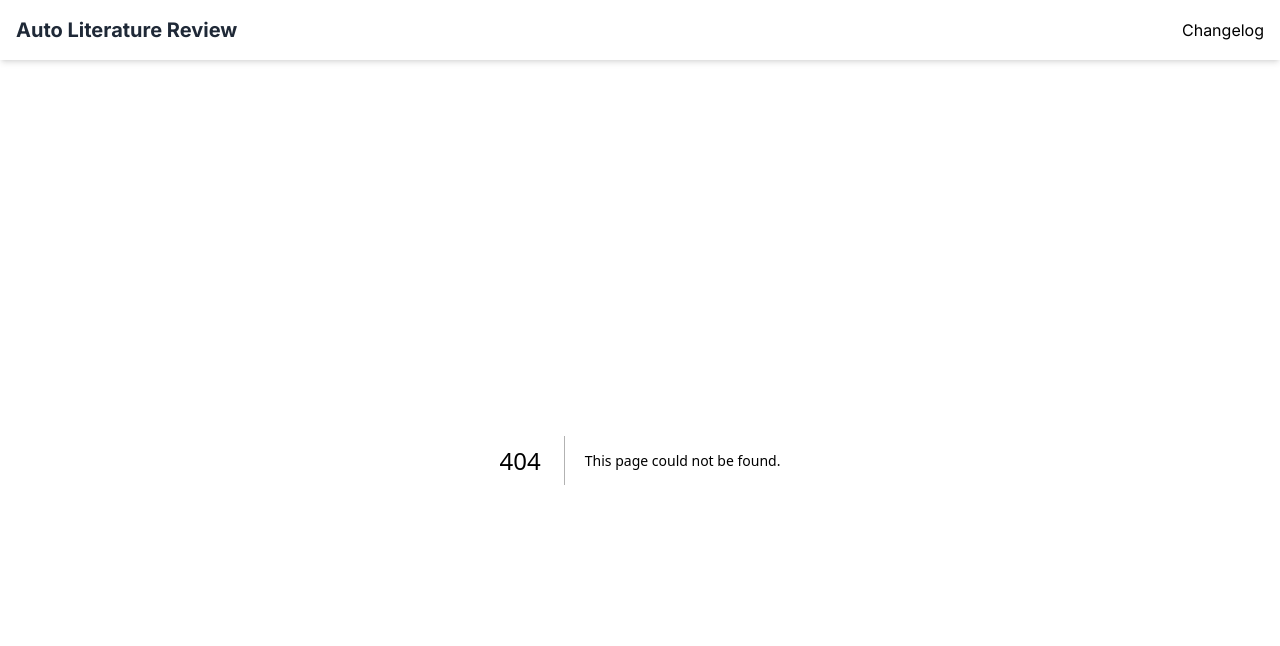
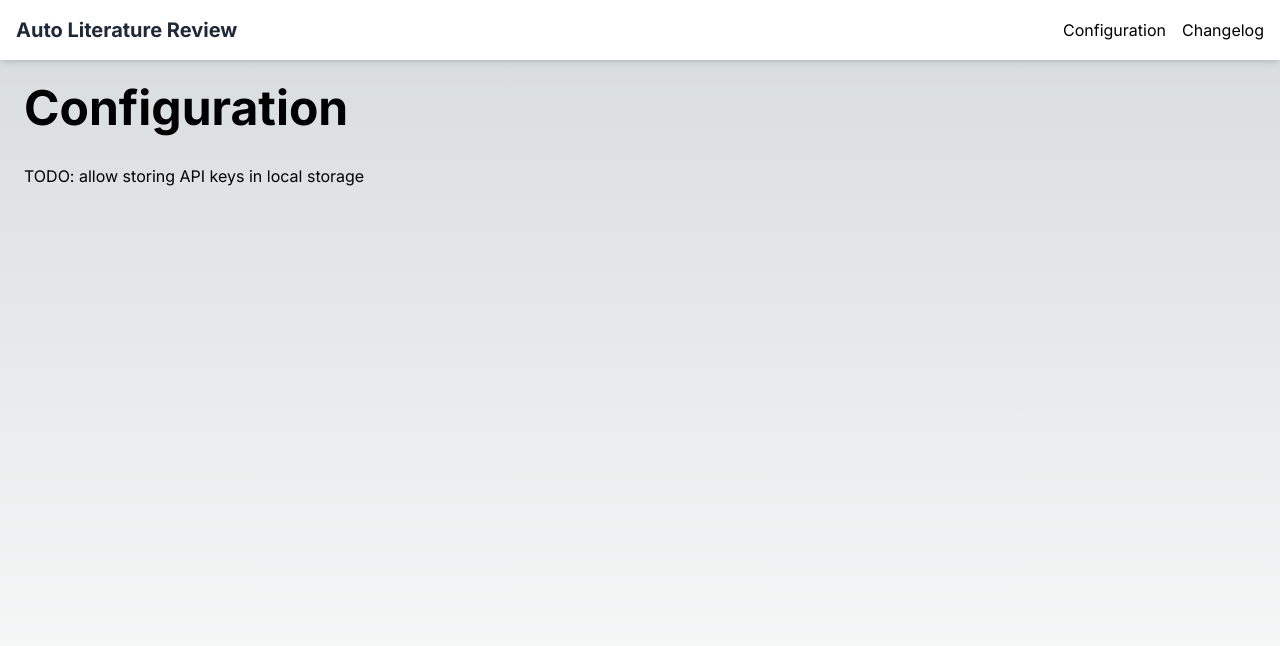
Before and after one commit to jaska120/auto-literature-review, a Next.js app: page /configuration in a window 1280 px wide. Before the commit this address had no page. Shown: the top 646 px of the page. Built offline with nearby package versions, Linux system fonts and the light colour scheme.

Commit message:
Add dummy configuration page

```diff
--- /dev/null
+++ b/src/app/configuration/page.tsx
@@ -0,0 +1,8 @@
+export default function ConfigurationPage() {
+  return (
+    <main className="flex min-h-screen flex-col p-6">
+      <h1 className="text-5xl font-bold mb-8">Configuration</h1>
+      <p>TODO: allow storing API keys in local storage</p>
+    </main>
+  );
+}
--- a/src/app/layout.tsx
+++ b/src/app/layout.tsx
@@ -25,6 +25,9 @@ export default function RootLayout({
               Auto Literature Review
             </Link>
             <nav className="space-x-4">
+              <Link href="/configuration" className="hover:text-gray-900">
+                Configuration
+              </Link>
               <Link href="/changelog" className="hover:text-gray-900">
                 Changelog
               </Link>
```
